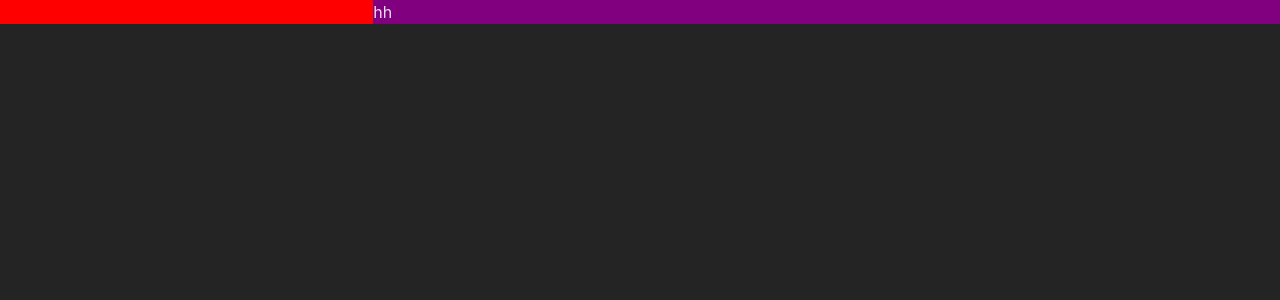
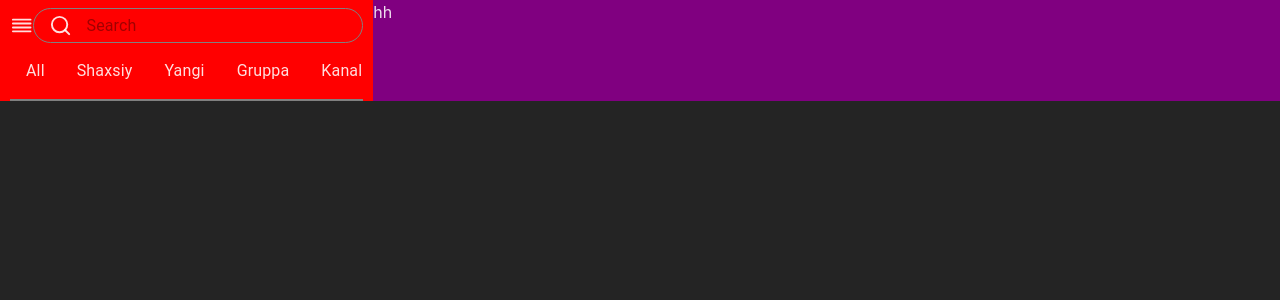
Before and after one commit to Elka0624/telegramClone, a React (Vite) app: page / in a window 1280 px wide. Shown: the top 300 px of the page. Built offline with nearby package versions, Linux system fonts and the light colour scheme.

Commit message:
some change

```diff
--- a/src/components/AppBar.jsx
+++ b/src/components/AppBar.jsx
@@ -1,9 +1,24 @@
-import React from 'react'
+import { Box, TextField } from '@mui/material';
+import React from 'react';
+import { FiAlignJustify } from "react-icons/fi";
+import { FiSearch } from "react-icons/fi";
 
 const AppBar = () => {
   return (
-    <div>
-
+    <div style={{display: 'flex', justifyContent: "space-between", alignItems: "center"}}>
+      <FiAlignJustify size={"25px"} />
+      <Box width={350}
+        sx={{
+          height: '35px',
+          display: "flex",
+          alignItems: "center",
+          padding:"2px 15px",
+          borderRadius: "20px",
+          border: '1px solid gray'
+          }}>
+        <FiSearch size={"25px"} />
+        <TextField  size="small" sx={{"& fieldset": { border: 'none' },}} fullWidth placeholder='Search' />
+      </Box>
     </div>
   )
 }
--- /dev/null
+++ b/src/components/SliderFolder.jsx
@@ -0,0 +1,37 @@
+import React from 'react';
+import { Box, Typography, List, ListItem } from '@mui/material';
+
+const SliderFolder = () => {
+  return (
+      <List
+        sx={{
+          display: 'flex',
+          overflowX: 'scroll',
+          whiteSpace: 'nowrap', '&::-webkit-scrollbar': { display: 'none' },
+          scrollbarWidth: 'none',
+          borderBottom: '2px solid gray'
+          }}>
+        <ListItem>
+          <Typography>All</Typography>
+        </ListItem>
+        <ListItem>
+          <Typography>Shaxsiy</Typography>
+        </ListItem>
+        <ListItem>
+          <Typography>Yangi</Typography>
+        </ListItem>
+        <ListItem>
+          <Typography>Gruppa</Typography>
+        </ListItem>
+        <ListItem>
+          <Typography>Kanal</Typography>
+        </ListItem>
+        <ListItem>
+          <Typography>Bot</Typography>
+        </ListItem>
+        {/* Boshqa elementlar */}
+      </List>
+  );
+};
+
+export default SliderFolder;
--- a/src/pages/Index.jsx
+++ b/src/pages/Index.jsx
@@ -2,6 +2,7 @@ import { Grid } from "@mui/material";
 import { Box } from "@mui/system";
 import React from "react";
 import AppBar from "../components/AppBar";
+import SliderFolder from "../components/SliderFolder";
 
 
 
@@ -9,8 +10,9 @@ const Index = () => {
   return (
     <Box sx={{ flexGrow: 1 }}>
       <Grid container>
-        <Grid item xs={3.5} sx={{backgroundColor: "red"}}>
+        <Grid item xs={3.5} sx={{backgroundColor: "red", padding: "8px 10px", paddingBottom: '0px',}}>
             <AppBar />
+            <SliderFolder />
         </Grid>
         <Grid item xs={8.5} sx={{backgroundColor: "purple"}}>
           hh
```
